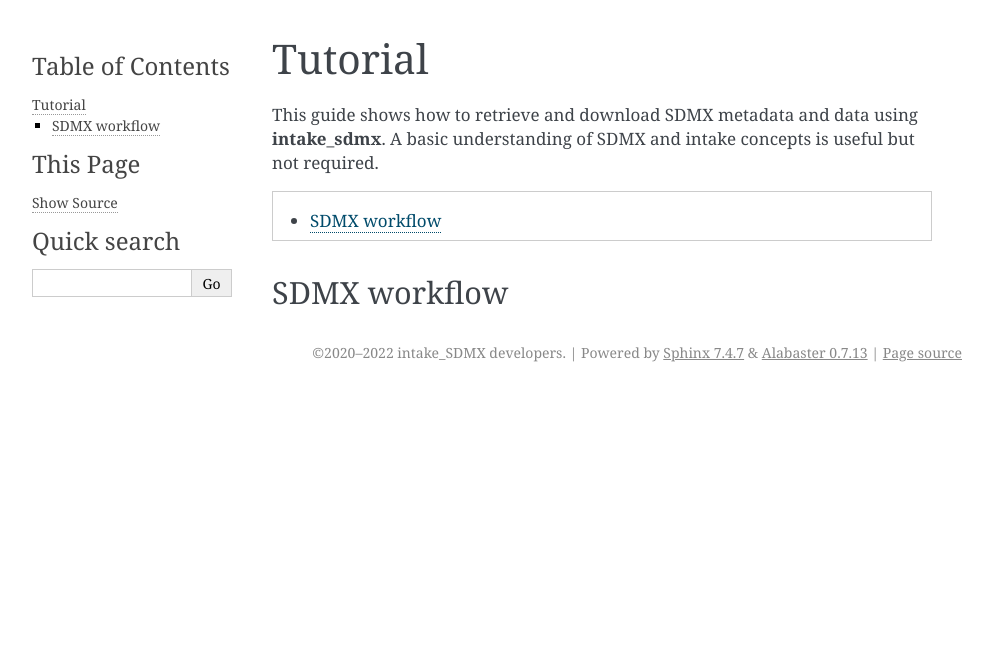
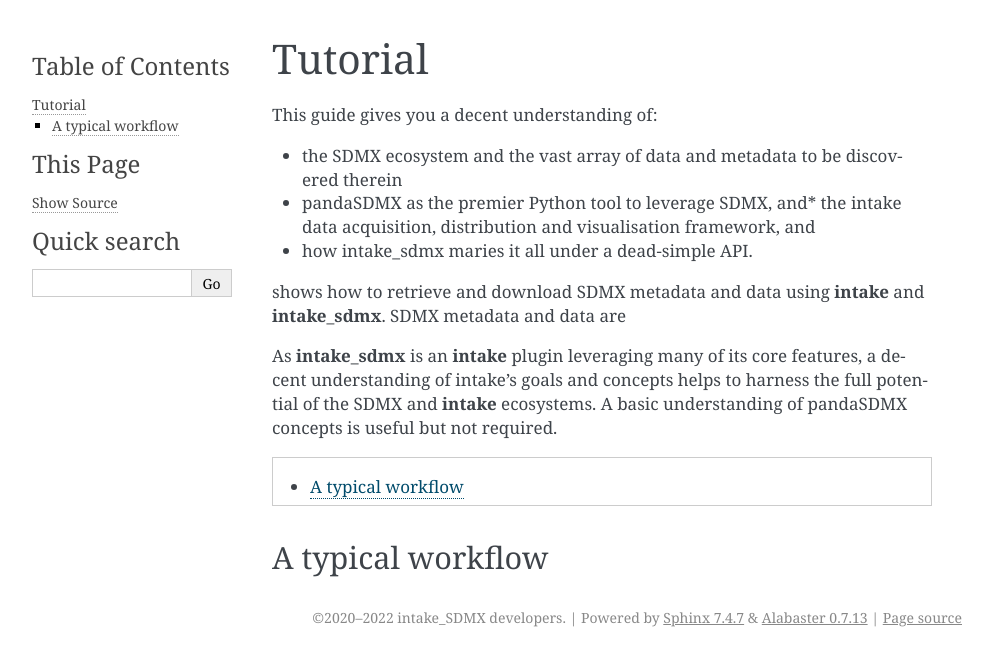
Before and after one commit to dr-leo/intake_sdmx, a Sphinx documentation site: the page built from doc/tutorial.rst, in a window 1280 px wide. Shown: the top 666 px of the page, without its empty margins (148-1141 px from the left). Built offline with Sphinx 7.4.7, drawn with Linux system fonts in a browser that asks for light colours.

```diff
--- a/doc/tutorial.rst
+++ b/doc/tutorial.rst
@@ -1,13 +1,25 @@
 Tutorial
 ***********
 
-This guide shows how to retrieve and download SDMX metadata and data
-using **intake_sdmx**. A basic understanding of SDMX and intake concepts is useful but not required.
+This guide gives you a decent understanding of:
+
+* the SDMX ecosystem and the vast array of data and metadata to be discovered therein
+* pandaSDMX as the premier Python tool to leverage SDMX, and* the intake data acquisition, distribution and visualisation framework, and
+* how intake_sdmx maries it all  under a dead-simple API.
+
+shows how to retrieve and download SDMX metadata and data
+using **intake** and **intake_sdmx**. SDMX metadata and data are
+
+As **intake_sdmx** is an **intake** plugin leveraging
+many of its core features, a decent understanding of intake's goals and concepts helps to harness the full potential
+of the SDMX and **intake** ecosystems.
+A basic understanding of pandaSDMX  concepts is useful but not required.
+
 
 .. contents::
    :local:
    :backlinks: none
 
 
-SDMX workflow
-=============
+A typical workflow
+====================
```
Also changed, not shown: intake_sdmx.py (+10 -6 lines).
